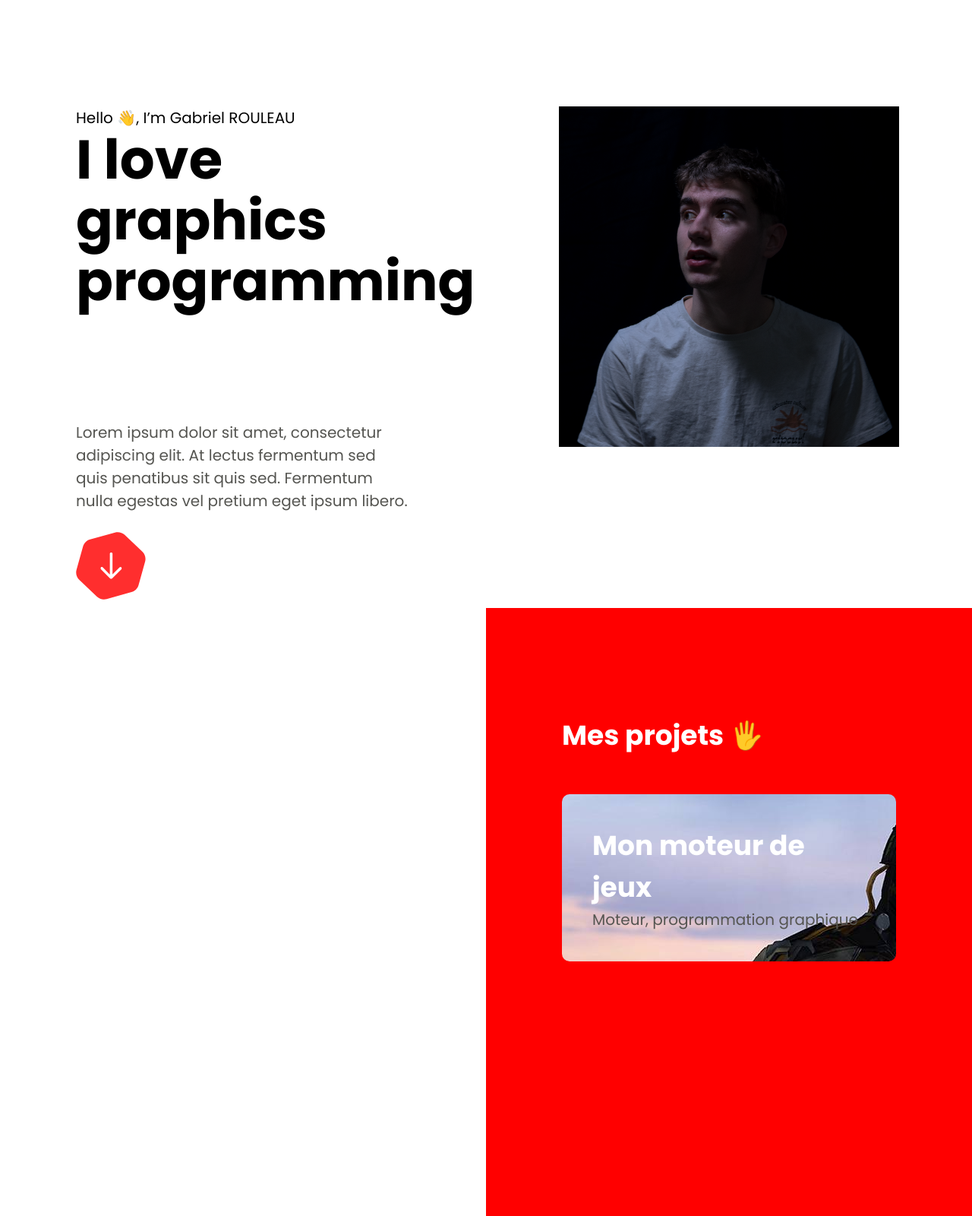
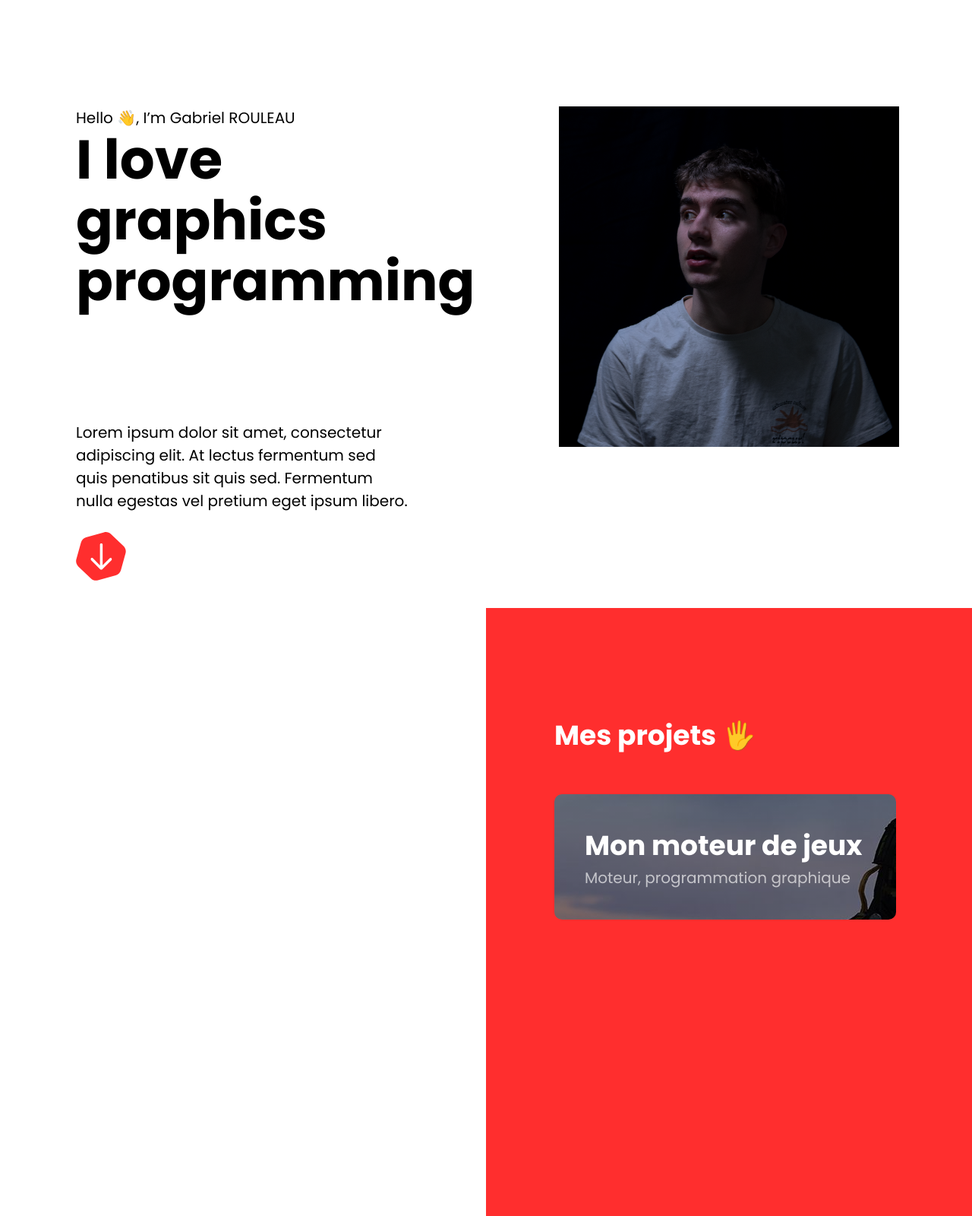
Before and after one commit to ckyre/portfolio, a PHP site: page / in a window 1280 px wide. Shown: the whole page at 76% size. Run offline with PHP 8.4, Linux system fonts and the light colour scheme.

Commit message:
Cleanning css

```diff
--- a/index.html
+++ b/index.html
@@ -22,38 +22,41 @@
         <script src="script.js" defer></script>
     </head>
     <body>
-        <section class="left">
-            <div class="landing">
-                <p>Hello 👋, I’m Gabriel ROULEAU</p>
-                <h1>I love graphics<br>programming</h1>
+
+        <!-- LEFT -->
+        <div class="left">
+            <section class="landing">
+                <p class="subtitle">Hello 👋, I’m Gabriel ROULEAU</p>
+                <h1 class="title">I love graphics<br>programming</h1>
                 <p class="desc">
                     Lorem ipsum dolor sit amet, consectetur adipiscing elit.
                     At lectus fermentum sed quis penatibus sit quis sed.
                     Fermentum nulla egestas vel pretium eget ipsum libero.
                 </p>
-                <button class="cta">
+                <a class="cta" href="#projects">
                     <img class="arrow" src="assets/svg/arrow.svg" alt="Continuer">
                     <img class="bg" src="assets/svg/cta-bg.svg" alt="Fond">
-                </button>
-            </div>
-        </section>
+                </a>
+            </section>
+        </div>
 
-        <section class="right">
-            <div class="landing">
-                <img src="assets/images/profil.png" alt="Photo de profil">
-            </div>
+        <!-- RIGHT -->
+        <div class="right">
+            <section class="landing">
+                <img class="profile-img" src="assets/images/profil.png" alt="Photo de profil">
+            </section>
 
-            <div class="projects">
-                <h3 class="section-title">Mes projets 🖐️</h3>
-                <ul>
-                    <li><a href="#">
-                        <div class="project">
-                            <h3>Mon moteur de jeux</h3>
-                            <p class="desc">Moteur, programmation graphique</p>
-                        </div>
-                    </a></li>
+            <section class="projects" id="projects">
+                <h3 class="title">Mes projets 🖐️</h3>
+
+                <ul class="projects-list">
+                    <li class="project"><a class="project-link" href="#"> <div class="project-content">
+                            <h3 class="project-title">Mon moteur de jeux</h3>
+                            <p class="project-tags">Moteur, programmation graphique</p>
+                    </div></a></li>
                 </ul>
-            </div>
-        </section>
+            </section>
+        </div>
+
     </body>
 </html>
--- a/style.css
+++ b/style.css
@@ -23,41 +23,105 @@
   font-style: italic;
 }
 
+@-webkit-keyframes rotate {
+  from {
+    -webkit-transform: rotate(0deg);
+            transform: rotate(0deg);
+  }
+  to {
+    -webkit-transform: rotate(360deg);
+            transform: rotate(360deg);
+  }
+}
+
+@keyframes rotate {
+  from {
+    -webkit-transform: rotate(0deg);
+            transform: rotate(0deg);
+  }
+  to {
+    -webkit-transform: rotate(360deg);
+            transform: rotate(360deg);
+  }
+}
+
 * {
   padding: 0;
   margin: 0;
+  -webkit-box-sizing: border-box;
           box-sizing: border-box;
 }
 
-body {
+h1 {
   font-family: 'Poppins';
+  font-size: 72px;
+  line-height: 80px;
+  color: black;
+}
+
+h3 {
+  font-family: 'Poppins';
+  font-size: 46px;
+  color: black;
+}
+
+h3 {
+  font-family: 'Poppins';
+  font-size: 36px;
+  color: black;
 }
 
 p {
+  font-family: 'Poppins';
   font-size: 20px;
+  color: black;
 }
 
-h1 {
-    font-size: 72px;
-    line-height: 80px;
-}
-
-h3 {
-    font-size: 36px;
-}
-
-p.desc {
+p .desc {
   color: #555551;
 }
 
-/***************************************/
+.cta {
+  position: relative;
+  display: block;
+  width: 15%;
+  margin-top: 2vh;
+  cursor: pointer;
+  border: none;
+  background-color: transparent;
+}
 
+.cta .arrow {
+  position: absolute;
+  left: 50%;
+  top: 50%;
+  -webkit-transform: translate(-50%, -50%);
+          transform: translate(-50%, -50%);
+  z-index: 2;
+}
+
+.cta .bg {
+  width: 100%;
+  height: 100%;
+  margin-top: 10px;
+  -webkit-animation: 4s linear 0s infinite rotate;
+          animation: 4s linear 0s infinite rotate;
+  -webkit-animation-play-state: paused;
+          animation-play-state: paused;
+}
+
+.cta:hover .bg {
+  -webkit-animation-play-state: running;
+          animation-play-state: running;
+}
+
+/***************LEFT*******************/
 .left {
+  position: fixed;
+  top: 0;
+  left: 0;
   width: 50vw;
   height: 100vh;
-    position: fixed;
-    left: 0;
-    top: 0;
   padding: 0px 100px;
 }
 
@@ -69,51 +133,17 @@ p.desc {
   margin-bottom: 18vh;
 }
 
-.left .landing .cta {
-    position: relative;
-    border: none;
-    background-color: transparent;
-    cursor: pointer;
-    margin-top: 2vh;
-}
-
-.left .landing .cta:hover .bg {
-    animation: 4s linear 0s infinite rotate;
-}
-
-@keyframes rotate {
-    from {
-      transform: rotate(0deg);
-    }
-
-    to {
-        transform: rotate(360deg);
-    }
-}
-
-.left .landing .cta .arrow {
+/***************RIGHT******************/
+.right {
   position: absolute;
-    left: 50%;
-    top: 50%;
-    transform: translate(-50%, -50%);
-    z-index: 2;
-}
-
-.left .landing .cta .bg {
-    width: 100%;
-    height: 100%;
-    margin-top: 10px;
-}
-
-.right {
+  top: 0;
+  right: 0;
   width: calc(50vw - (100vw - 100%));
-    position: absolute;
-    right: 0;
-    top: 0;
 }
 
 .right .landing {
   height: 100vh;
+  background-color: white;
 }
 
 .right .landing img {
@@ -126,12 +156,12 @@ p.desc {
 .right .projects {
   width: 100%;
   height: 100vh;
-    background-color: red;
-    padding: 140px 100px 0px 100px;
-    color: white;
+  background-color: #FF2E2E;
+  padding: 140px 100px 0px 90px;
 }
 
-.right .projects .section-title {
+.right .projects .title {
+  color: white;
   margin-bottom: 50px;
 }
 
@@ -139,14 +169,27 @@ p.desc {
   list-style: none;
 }
 
-.right .projects ul li a {
+.right .projects .projects-list .project {
+  background: -webkit-gradient(linear, left bottom, left top, from(rgba(0, 0, 0, 0.5)), to(rgba(0, 0, 0, 0.5))), url(assets/images/illustration1.jpg);
+  background: linear-gradient(0deg, rgba(0, 0, 0, 0.5), rgba(0, 0, 0, 0.5)), url(assets/images/illustration1.jpg);
+  width: 100%;
+  border-radius: 10px;
+}
+
+.right .projects .projects-list .project .project-link {
   color: white;
   text-decoration: none;
 }
 
-.right .projects ul li a .project {
-    background-image: url("assets/images/illustration1.jpg");
-    width: 100%;
+.right .projects .projects-list .project .project-link .project-content {
   padding: 40px;
-    border-radius: 10px;
 }
+
+.right .projects .projects-list .project .project-link .project-content .project-title {
+  color: white;
+}
+
+.right .projects .projects-list .project .project-link .project-content .project-tags {
+  color: rgba(255, 255, 255, 0.65) !important;
+}
+/*# sourceMappingURL=style.css.map */
--- /dev/null
+++ b/style.scss
@@ -0,0 +1,168 @@
+$black: black;
+$white: rgb(255, 255, 255);
+$transparent: rgba(255, 255, 255, 0.65);
+$main: #FF2E2E;
+
+@import 'fonts';
+
+@keyframes rotate {
+    from {
+      transform: rotate(0deg);
+    }
+
+    to {
+        transform: rotate(360deg);
+    }
+}
+
+* {
+    padding: 0;
+    margin: 0;
+    box-sizing: border-box;
+}
+
+h1 {
+    font-family: 'Poppins';
+    font-size: 72px;
+    line-height: 80px;
+    color: $black;
+}
+
+h3 {
+    font-family: 'Poppins';
+    font-size: 46px;
+    color: $black;
+}
+
+h3 {
+    font-family: 'Poppins';
+    font-size: 36px;
+    color: $black;
+}
+
+p {
+    font-family: 'Poppins';
+    font-size: 20px;
+    color: $black;
+
+    .desc {
+        color: #555551;
+    }
+}
+
+.cta {
+    position: relative;
+    display: block;
+    width: 15%;
+    margin-top: 2vh;
+    cursor: pointer;
+    border: none;
+    background-color: transparent;
+
+    .arrow {
+        position: absolute;
+        left: 50%;
+        top: 50%;
+        transform: translate(-50%, -50%);
+        z-index: 2;
+    }
+
+    .bg {
+        width: 100%;
+        height: 100%;
+        margin-top: 10px;
+
+        animation: 4s linear 0s infinite rotate;
+        animation-play-state: paused;
+    }
+
+    &:hover .bg {
+        animation-play-state: running;
+
+    }
+}
+
+/***************LEFT*******************/
+
+.left {
+    position: fixed;
+    top: 0;
+    left: 0;
+    width: 50vw;
+    height: 100vh;
+    padding: 0px 100px;
+
+    .landing {
+        margin-top: 140px;
+
+        h1 {
+            margin-bottom: 18vh;
+        }
+    }
+}
+
+/***************RIGHT******************/
+
+.right {
+    position: absolute;
+    top: 0;
+    right: 0;
+    width: calc(50vw - (100vw - 100%));
+
+    .landing {
+        height: 100vh;
+        background-color: $white;
+
+        img {
+            display: block;
+            width: 70%;
+            margin: 0 auto;
+            padding-top: 140px;
+        }
+    }
+
+    .projects {
+        width: 100%;
+        height: 100vh;
+        background-color: $main;
+        padding: 140px 100px 0px 90px;
+
+        .title {
+            color: $white;
+            margin-bottom: 50px;
+        }
+
+        ul {
+            list-style: none;
+        }
+
+        .projects-list {
+            .project {
+                background: linear-gradient(0deg, rgba(0, 0, 0, 0.5), rgba(0, 0, 0, 0.5)),
+                            url(assets/images/illustration1.jpg);
+                width: 100%;
+                border-radius: 10px;
+
+                .project-link {
+                    color: $white;
+                    text-decoration: none;
+
+                    .project-content {
+                        padding: 40px;
+
+                        .project-title {
+                            color: $white;
+                        }
+
+                        .project-tags {
+                            color: $transparent !important;
+                        }
+                    }
+
+                }
+
+            }
+        }
+
+    }
+}
```
Also changed, not shown: fonts.css (added, +25 -0 lines), fonts.scss (added, +24 -0 lines), 1 other file. Lines whose indentation alone changed are shown as unchanged.
